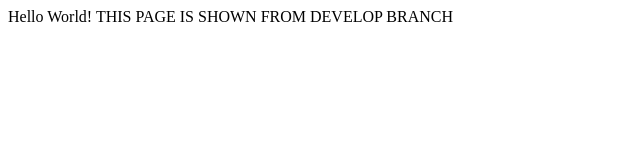
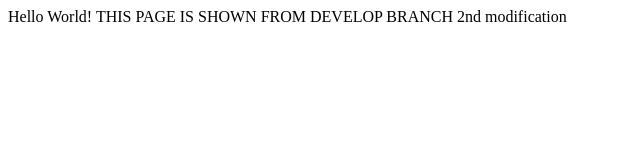
Before and after one commit to akther007/web.github.io, a plain HTML site: page index.html in a window 1280 px wide. Shown: the whole page, without its empty margins (0-640 px from the left). Drawn offline with Linux system fonts and the light colour scheme.

Commit message:
Develop branch index file 2nd modi

```diff
--- a/index.html
+++ b/index.html
@@ -6,5 +6,6 @@
     <body>
 Hello World!
 THIS PAGE IS SHOWN FROM DEVELOP BRANCH
+2nd modification
     </body>
 </html>
```
